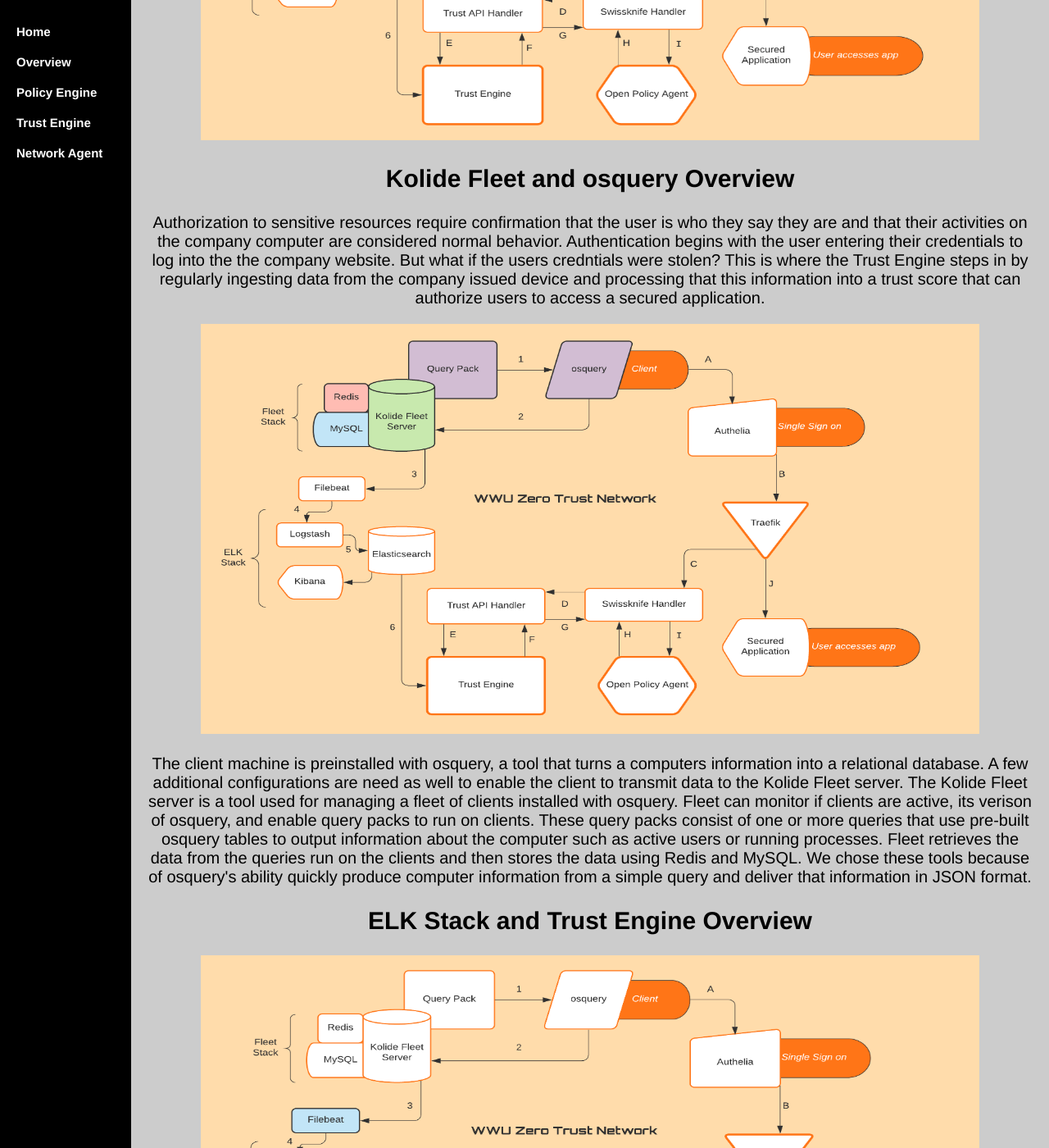
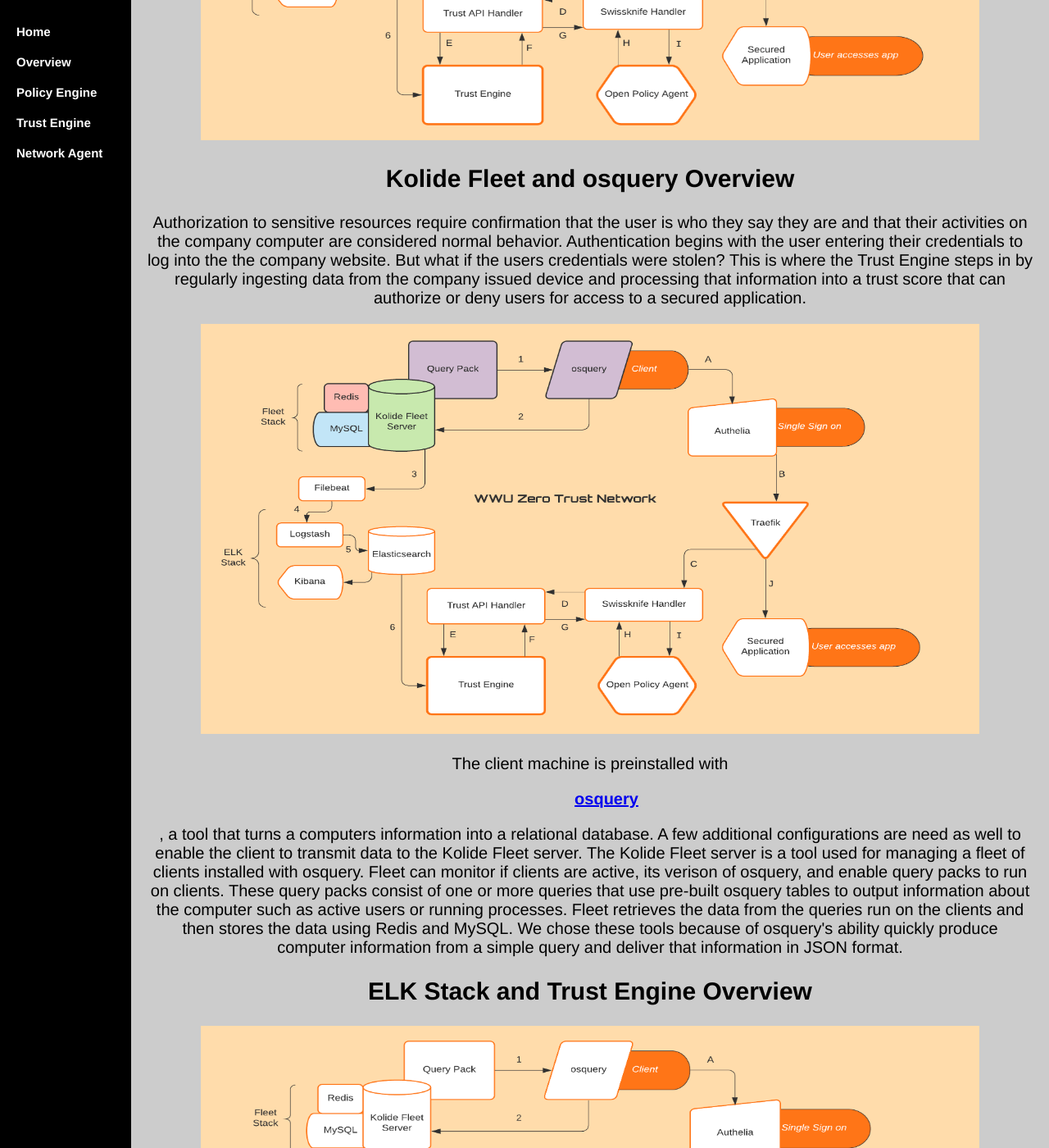
Before and after one commit to WWUZeroTrust/WWUZeroTrust.github.io, a Jekyll site: the page Documentation/index.html, which Jekyll copies as it is, in a window 1280 px wide and 1400 px high, scrolled down 486 px. Shown: the whole window at 82% size. Built offline with Jekyll 4.4.1, drawn with Linux system fonts in a browser that asks for light colours.

Commit message:
Update index.html

```diff
--- a/Documentation/index.html
+++ b/Documentation/index.html
@@ -74,16 +74,16 @@
 
 	<p><center> Authorization to sensitive resources require confirmation that the user is who they say they are and that their
 		activities on the company computer are considered normal behavior. Authentication begins with the user entering their
-		credentials to log into the the company website. But what if the users credntials were stolen? This is where the Trust
-		Engine steps in by regularly ingesting data from the company issued device and processing that this information into
-		a trust score that can authorize users to access a secured application.
+		credentials to log into the the company website. But what if the users credentials were stolen? This is where the Trust
+		Engine steps in by regularly ingesting data from the company issued device and processing that information into
+		a trust score that can authorize or deny users for access to a secured application.
 	</p>
 
 	<p><center>
   		<img src="/image/Flowchart_Kolide.png" alt="hi" class="inline" height="500" width="950"/>
 	</p>
 
-	<p><center> The client machine is preinstalled with osquery, a tool that turns a computers information into a relational
+	<p><center> The client machine is preinstalled with <nav><ul><a href="https://github.com/osquery/osquery"><b>osquery</a></nav></ul></b>, a tool that turns a computers information into a relational
 		database. A few additional configurations are need as well to enable the client to transmit data to the Kolide Fleet server. The
 		Kolide Fleet server is a tool used for managing a fleet of clients installed with osquery. Fleet can monitor if clients are
 		active, its verison of osquery, and enable query packs to run on clients. These query packs consist of one or more queries
```
